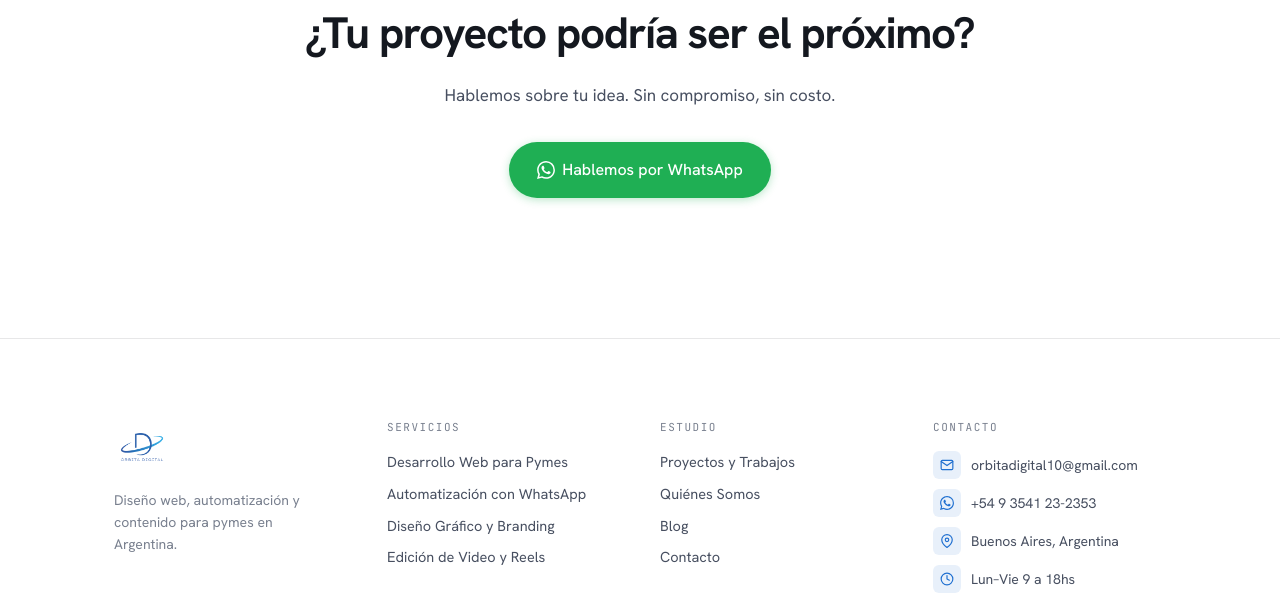
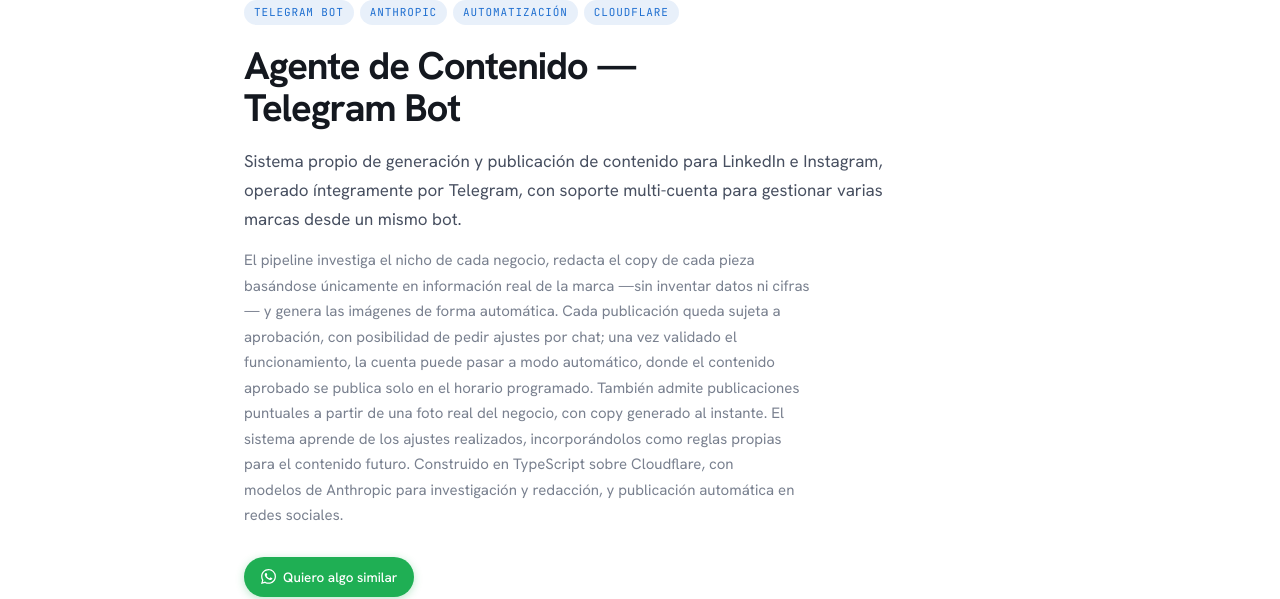
Before and after one commit to mauricioillobre-droid/orbita-digital, a Next.js app in the folder orbita-digital-v2/: page /trabajos in a window 1280 px wide. Shown: the part 4213-4812 px from the top of the page. Built offline with nearby package versions, Linux system fonts and the light colour scheme.

Commit message:
feat: agregar proyecto Agente de Contenido (Telegram bot) a trabajos
Video del bot de generación y publicación de contenido para LinkedIn
e Instagram, comprimido y sin audio (pista original silenciosa).

```diff
--- a/orbita-digital-v2/app/trabajos/page.tsx
+++ b/orbita-digital-v2/app/trabajos/page.tsx
@@ -46,6 +46,15 @@
       src: '/videos/25-de-mayo/panel-admin.mp4',
       poster: '/videos/25-de-mayo/panel-admin-poster.jpg',
     },
+  },
+  {
+    title: 'Agente de Contenido — Telegram Bot',
+    shortDesc: 'Sistema propio de generación y publicación de contenido para LinkedIn e Instagram, operado íntegramente por Telegram, con soporte multi-cuenta para gestionar varias marcas desde un mismo bot.',
+    longDesc: 'El pipeline investiga el nicho de cada negocio, redacta el copy de cada pieza basándose únicamente en información real de la marca —sin inventar datos ni cifras— y genera las imágenes de forma automática. Cada publicación queda sujeta a aprobación, con posibilidad de pedir ajustes por chat; una vez validado el funcionamiento, la cuenta puede pasar a modo automático, donde el contenido aprobado se publica solo en el horario programado. También admite publicaciones puntuales a partir de una foto real del negocio, con copy generado al instante. El sistema aprende de los ajustes realizados, incorporándolos como reglas propias para el contenido futuro. Construido en TypeScript sobre Cloudflare, con modelos de Anthropic para investigación y redacción, y publicación automática en redes sociales.',
+    tags: ['Telegram Bot', 'Anthropic', 'Automatización', 'Cloudflare'],
+    video: '/videos/agente-ops/demo-full.mp4',
+    poster: '/videos/agente-ops/demo-poster.jpg',
+    alt: 'Bot de Telegram para generación y publicación de contenido en redes sociales desarrollado por Órbita Digital',
   },
 ]
 
```
Also changed, not shown: orbita-digital-v2/public/videos/agente-ops/demo-poster.jpg (added), 1 other file (tests, documents, lock files or other folders).
